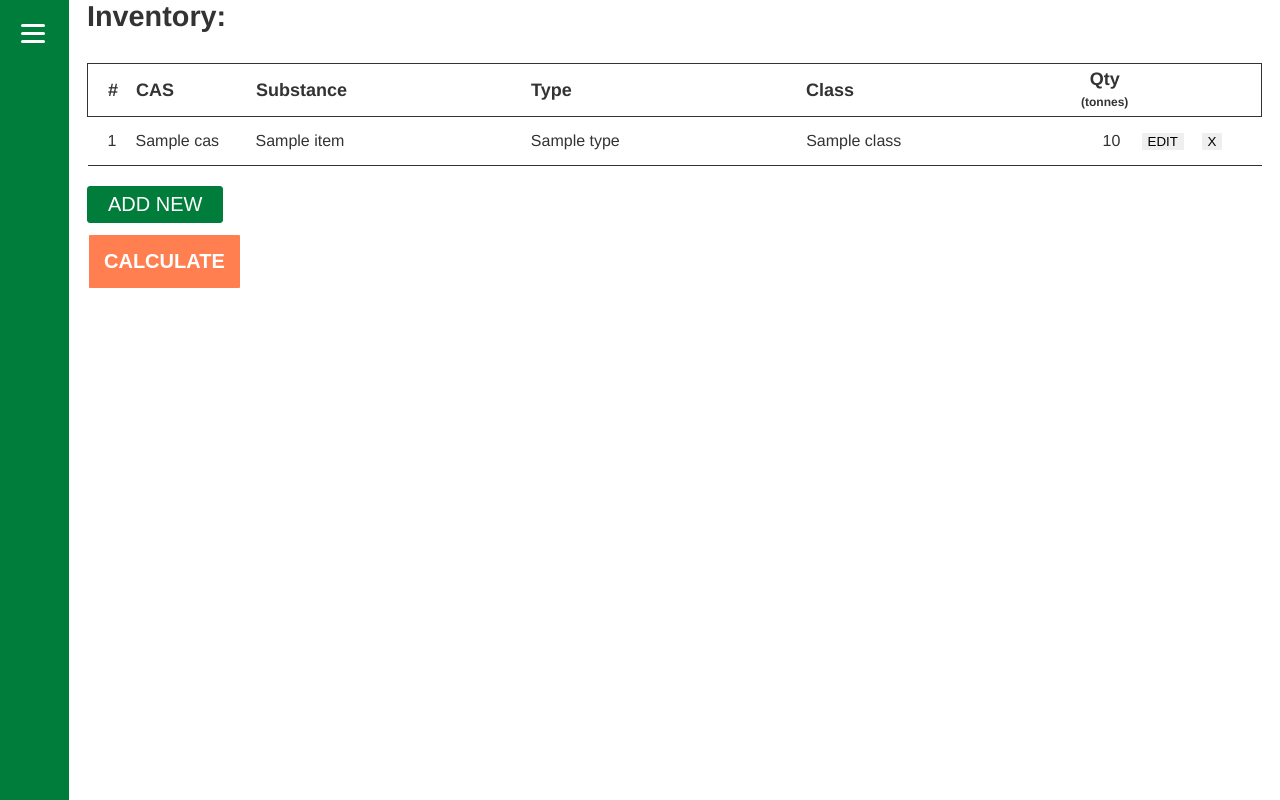
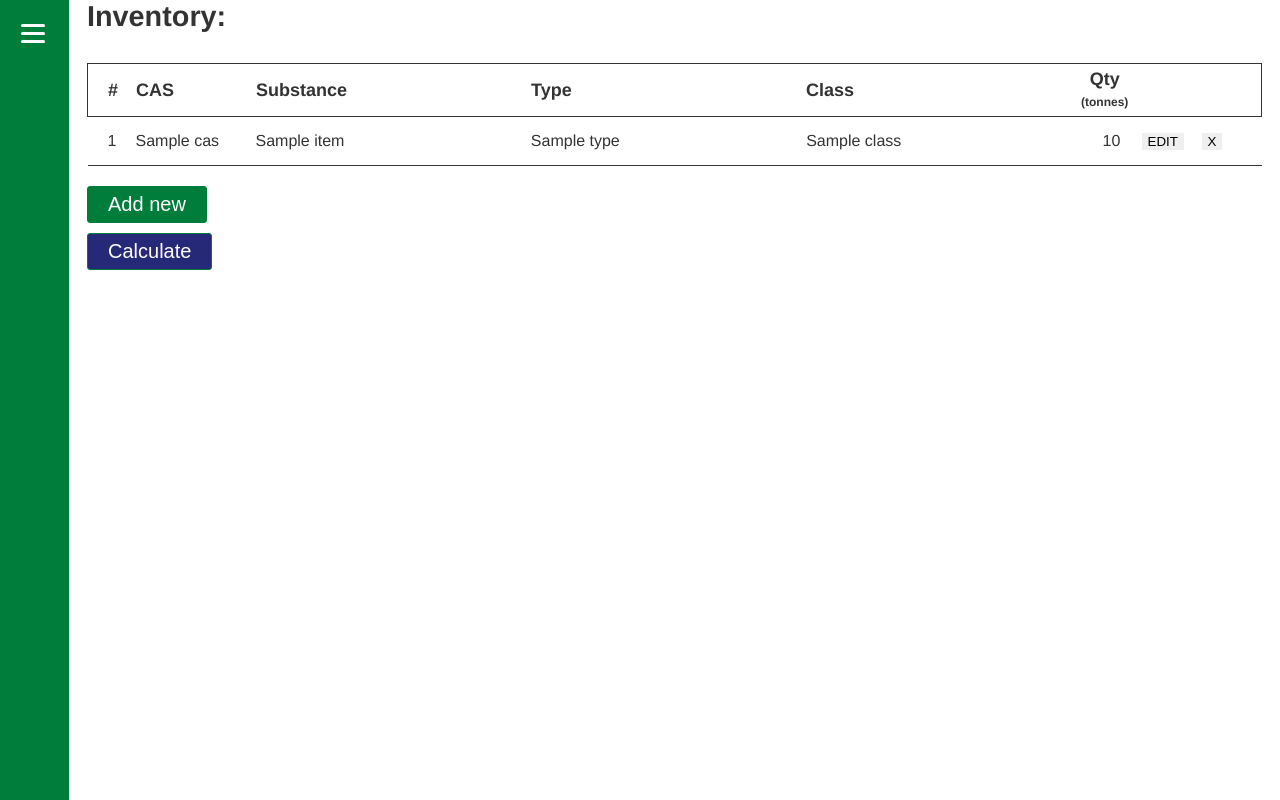
Before and after one commit to QuirinusTech/MHI_Classification_Tool_v5, a Flask app: template templates/inventory.html in a window 1280 px wide. Run offline with Flask 2, Linux system fonts and the light colour scheme; the template is opened without the code that fills it: most values are stand-ins (such as "Sample title", 1, 10 or a date in 2020).

Commit message:
changed letter case, changed calc button color, removed bug where inputs did not clear on submit

```diff
--- a/static/css/styles.css
+++ b/static/css/styles.css
@@ -542,6 +542,13 @@ tbody tr td:nth-child(6){
   border-color: red;
 }
 
+#calc_button {
+  background-color: #262878;
+}
+
+
+
+
 /* scrollbar*/
 
 /* width */
@@ -818,13 +825,6 @@ tbody tr td:nth-child(6){
     100% { background-color: transparent; }
 }
 
-#calc_button {
-  padding: 15px;
-  color: white;
-  background-color: coral;
-  border: white 2px solid;
-  font-weight: bold;
-}
 
 
 /**************** BLOCKS **************************/
--- a/static/js/addnew_scripts.js
+++ b/static/js/addnew_scripts.js
@@ -170,7 +170,7 @@ function addtoinv(x) {
         "type": "listed"
       }
       loading(1)
-      addtoinvPOST(newEntryObj)
+      addtoinvPOST(newEntryObj, x)
     } else if (x==1) {
       id = $("#substance_1").attr("chemid")
       qty = $("#qty_1").val()
@@ -180,7 +180,7 @@ function addtoinv(x) {
         "type": "named"
       }
       loading(1)
-      addtoinvPOST(newEntryObj)
+      addtoinvPOST(newEntryObj, x)
     }
 
   }
@@ -226,7 +226,8 @@ function del(x) {
 }
 
 /** submits a post request to add a substance to the inventory */
-function addtoinvPOST(newEntryObj) {
+function addtoinvPOST(newEntryObj, x) {
+  console.log(newEntryObj)
   $.post("/addtoinv", {
     "newEntry": JSON.stringify(newEntryObj)
   },
--- a/templates/inventory.html
+++ b/templates/inventory.html
@@ -50,13 +50,13 @@
     </table>
   </div>
   <div class="flexdr jcfs martop10px">
-   <button class="button button--primary" id="button_addnew">ADD NEW</buton>
+   <button class="button button--primary" id="button_addnew">Add new</buton>
   </div>
 <div id="addnew_div" class="">
   {% include 'addnew.html' %}
 </div>
 
 <div id="calc_div" class="flexdr jcfs martop10px">
-  <button id="calc_button" class="button button--primary" onclick="Process()">CALCULATE</button>
+  <button id="calc_button" class="button button--primary" onclick="Process()">Calculate</button>
 </div>
 {% endblock %}
```
